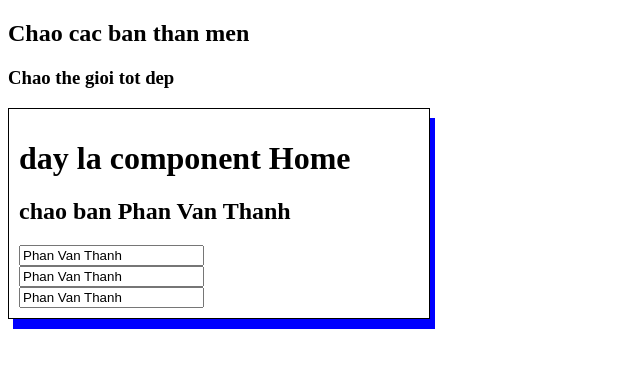
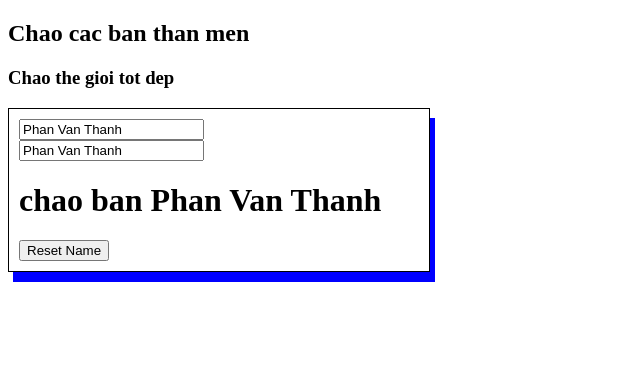
Before and after one commit to phan1976/Angular18, an Angular app: page / in a window 1280 px wide. Shown: the top 368 px of the page, without its empty margins (0-640 px from the left). Built offline with nearby package versions, Linux system fonts and the light colour scheme.

Commit message:
event va twoway binding

```diff
--- a/src/app/app.module.ts
+++ b/src/app/app.module.ts
@@ -1,5 +1,6 @@
 import { NgModule } from '@angular/core';
 import { BrowserModule } from '@angular/platform-browser';
+import { FormsModule} from '@angular/forms'
 
 import { AppRoutingModule } from './app-routing.module';
 import { AppComponent } from './app.component';
@@ -14,7 +15,8 @@
   ],
   imports: [
     BrowserModule,
-    AppRoutingModule
+    AppRoutingModule,
+    FormsModule
   ],
   providers: [],
   bootstrap: [AppComponent]
--- a/src/app/home/home.component.html
+++ b/src/app/home/home.component.html
@@ -1,4 +1,4 @@
-<div class="shadow">
+<!-- <div class="shadow">
     <h1>day la component Home</h1>
     <h2>chao ban {{name}}</h2>
     <input value="{{name}}"/>
@@ -8,3 +8,18 @@
     <input [value]="name" title="Day la {{name}}"/>
 
 </div>
+<div class="shadow">
+    <h1 *ngIf="age > 18">Ban qua gia roi</h1>
+    <h2 *ngIf="age < 18">Ban con tre qua</h2>
+
+
+</div> -->
+<div class="shadow">
+    <input type="text" value="{{name}}"/>
+    <br>
+    <input type="text" [(ngModel)]="name"/>
+    <h1>chao ban {{name}}</h1>
+    <button (click)="resetName()">Reset Name</button>
+
+
+</div>
--- a/src/app/home/home.component.ts
+++ b/src/app/home/home.component.ts
@@ -7,5 +7,10 @@
 })
 export class HomeComponent {
   public name:string = "Phan Van Thanh";
+  public age = 16;
+  public resetName(): void {
+    // console.log("resetName");
+    this.name = "";
+  }
 
 }
```
